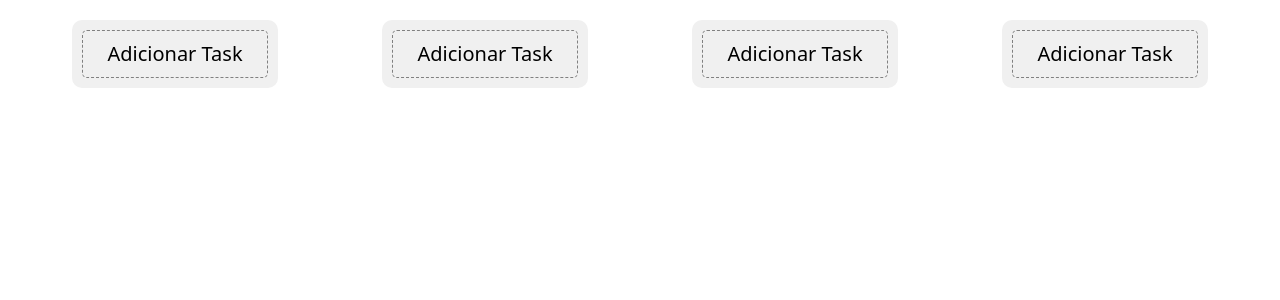
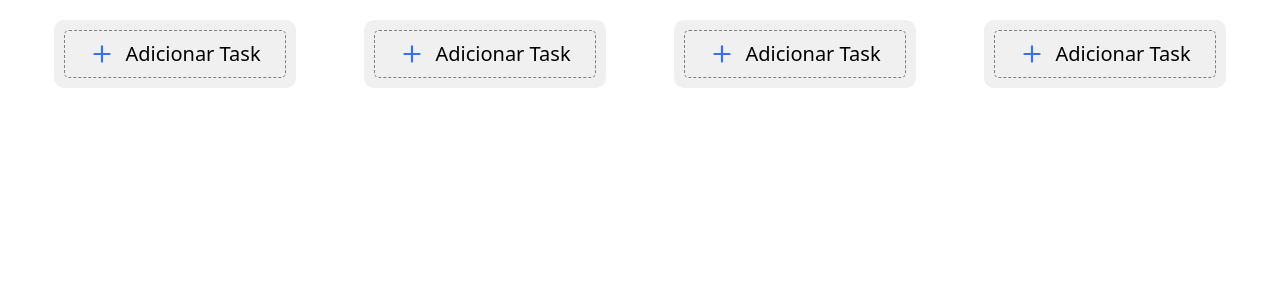
Before and after one commit to Calderani/angular-kanban, an Angular app: page / in a window 1280 px wide. Shown: the top 300 px of the page. Built offline with nearby package versions, Linux system fonts and the light colour scheme.

Commit message:
feat: click event and icon

```diff
--- a/src/app/shared/kanban-track/kanban-track.component.html
+++ b/src/app/shared/kanban-track/kanban-track.component.html
@@ -1,5 +1,21 @@
 <div id="kanban-track">
-    <button>
-        Adicionar Task
-    </button>
+  <button id="btnAddTask" type="button" title="Adicionar Task" (click)="openTaskModal()">
+    <svg
+      xmlns="http://www.w3.org/2000/svg"
+      class="icon icon-tabler icon-tabler-plus"
+      width="26"
+      height="26"
+      viewBox="0 0 24 24"
+      stroke-width="2"
+      stroke="#3B6EEB"
+      fill="none"
+      stroke-linecap="round"
+      stroke-linejoin="round"
+    >
+      <path stroke="none" d="M0 0h24v24H0z" fill="none" />
+      <line x1="12" y1="5" x2="12" y2="19" />
+      <line x1="5" y1="12" x2="19" y2="12" />
+    </svg>
+    Adicionar Task
+  </button>
 </div>
--- a/src/app/shared/kanban-track/kanban-track.component.scss
+++ b/src/app/shared/kanban-track/kanban-track.component.scss
@@ -14,5 +14,9 @@
     font-size: 20px;
     font-weight: 500;
     margin: 10px;
+
+    svg {
+      margin-right: 10px;
+    }
   }
 }
--- a/src/app/shared/kanban-track/kanban-track.component.ts
+++ b/src/app/shared/kanban-track/kanban-track.component.ts
@@ -1,4 +1,4 @@
-import { Component, OnInit } from '@angular/core';
+import { Component, EventEmitter, OnInit, Output } from '@angular/core';
 
 @Component({
   selector: 'app-kanban-track',
@@ -7,9 +7,15 @@ import { Component, OnInit } from '@angular/core';
 })
 export class KanbanTrackComponent implements OnInit {
 
+  @Output() public sendOpenTaskModal = new EventEmitter()
+
   constructor() { }
 
   ngOnInit(): void {
   }
 
+  openTaskModal() {
+    this.sendOpenTaskModal.emit()
+  }
+
 }
--- a/src/app/views/home/home.component.html
+++ b/src/app/views/home/home.component.html
@@ -1,6 +1,6 @@
 <div id="home">
-  <app-kanban-track></app-kanban-track>
-  <app-kanban-track></app-kanban-track>
-  <app-kanban-track></app-kanban-track>
-  <app-kanban-track></app-kanban-track>
+  <app-kanban-track (sendOpenTaskModal)="openModal()"></app-kanban-track>
+  <app-kanban-track (sendOpenTaskModal)="openModal()"></app-kanban-track>
+  <app-kanban-track (sendOpenTaskModal)="openModal()"></app-kanban-track>
+  <app-kanban-track (sendOpenTaskModal)="openModal()"></app-kanban-track>
 </div>
--- a/src/app/views/home/home.component.ts
+++ b/src/app/views/home/home.component.ts
@@ -9,4 +9,8 @@ export class HomeComponent implements OnInit {
   constructor() {}
 
   ngOnInit(): void {}
+
+  openModal() {
+    console.log("oi")
+  }
 }
--- a/src/assets/scss/_buttons.scss
+++ b/src/assets/scss/_buttons.scss
@@ -1,7 +1,9 @@
 @mixin set-color-hover($color) {
+
   &,
   &:active,
   &.active {
+
     &:focus,
     &.focus {
       color: $color;
@@ -35,6 +37,12 @@
     border: 1px gray solid;
     border-style: dashed;
     background-color: transparent !important;
+
+    &:hover {
+      color: rgb(133, 133, 133) !important;
+      border: 1px gray solid;
+      border-style: dashed;
+    }
   }
 
   &:disabled {
```
